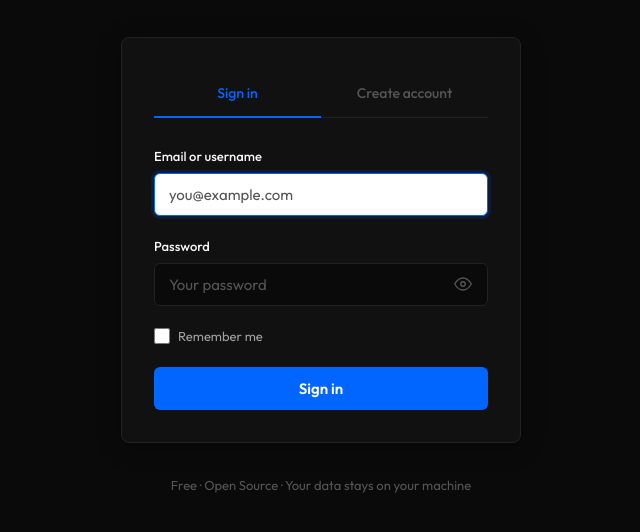
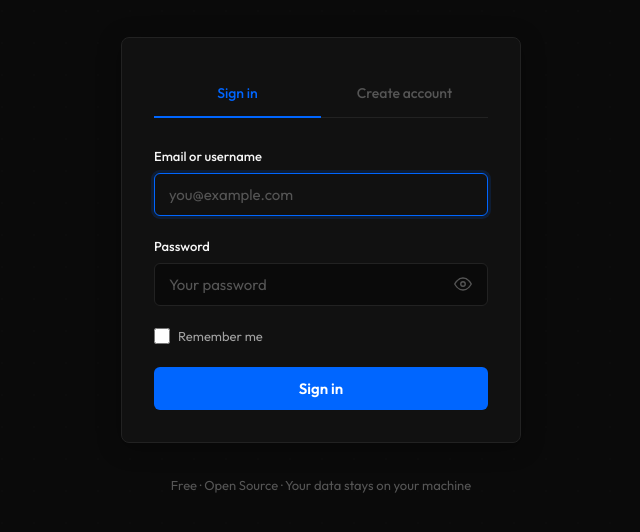
Before and after one commit to yogeshsinghkatoch9/protocol, a website: page src/web/auth.html in a window 1280 px wide. Shown: the part 182-714 px from the top of the page, without its empty margins (319-959 px from the left). Drawn offline with Linux system fonts and the light colour scheme.

Commit message:
Fix auth input text invisible — remove white background on focus
Input focus was setting background:#fff which made white text
invisible. Changed to var(--bg-card) to maintain dark theme.

Co-Authored-By: Claude Opus 4.6 (1M context) <noreply@anthropic.com>

```diff
--- a/src/web/auth.html
+++ b/src/web/auth.html
@@ -159,7 +159,7 @@ body::before{
 .form-group input:focus{
   border-color:var(--border-focus);
   box-shadow:0 0 0 3px var(--accent-glow);
-  background:#fff;
+  background:var(--bg-card);
 }
 .form-group input::placeholder{color:var(--text3)}
 
```
